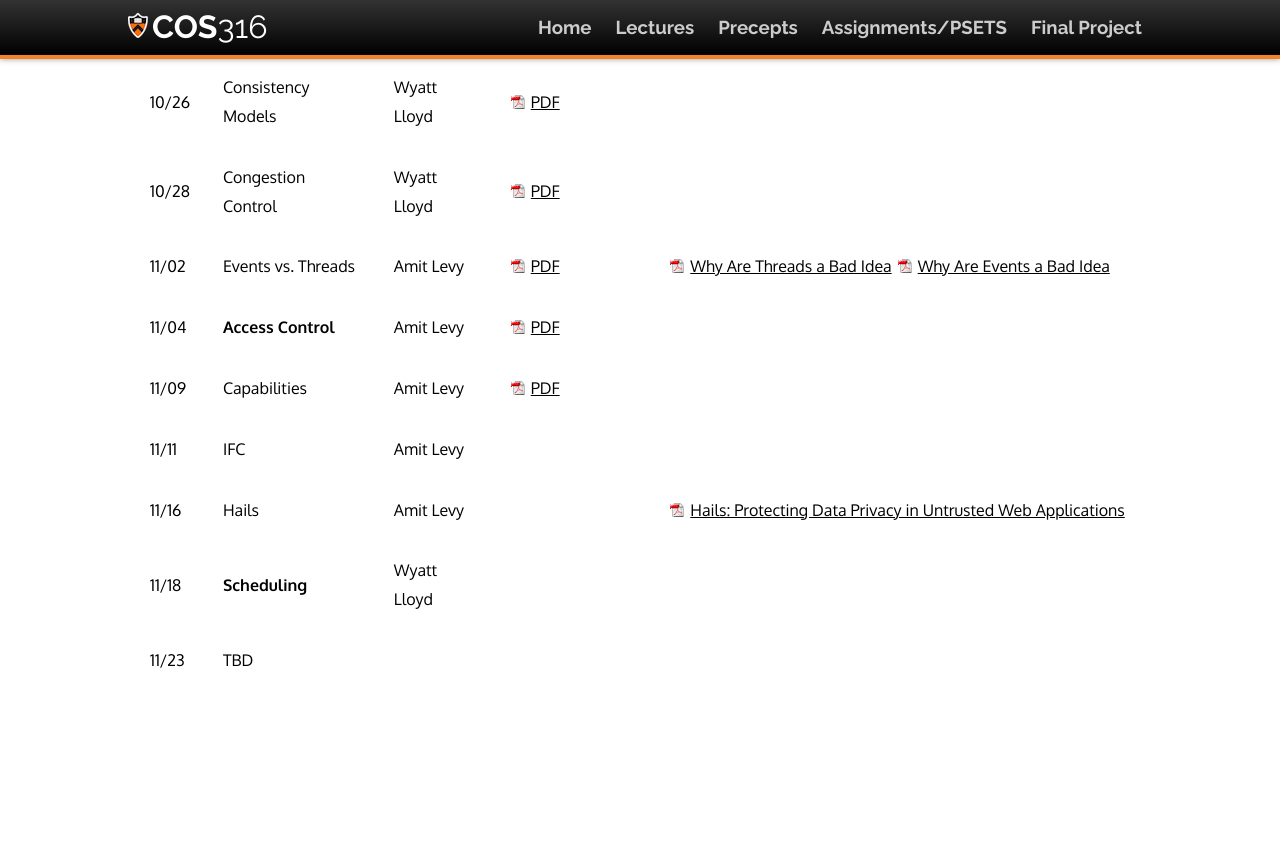
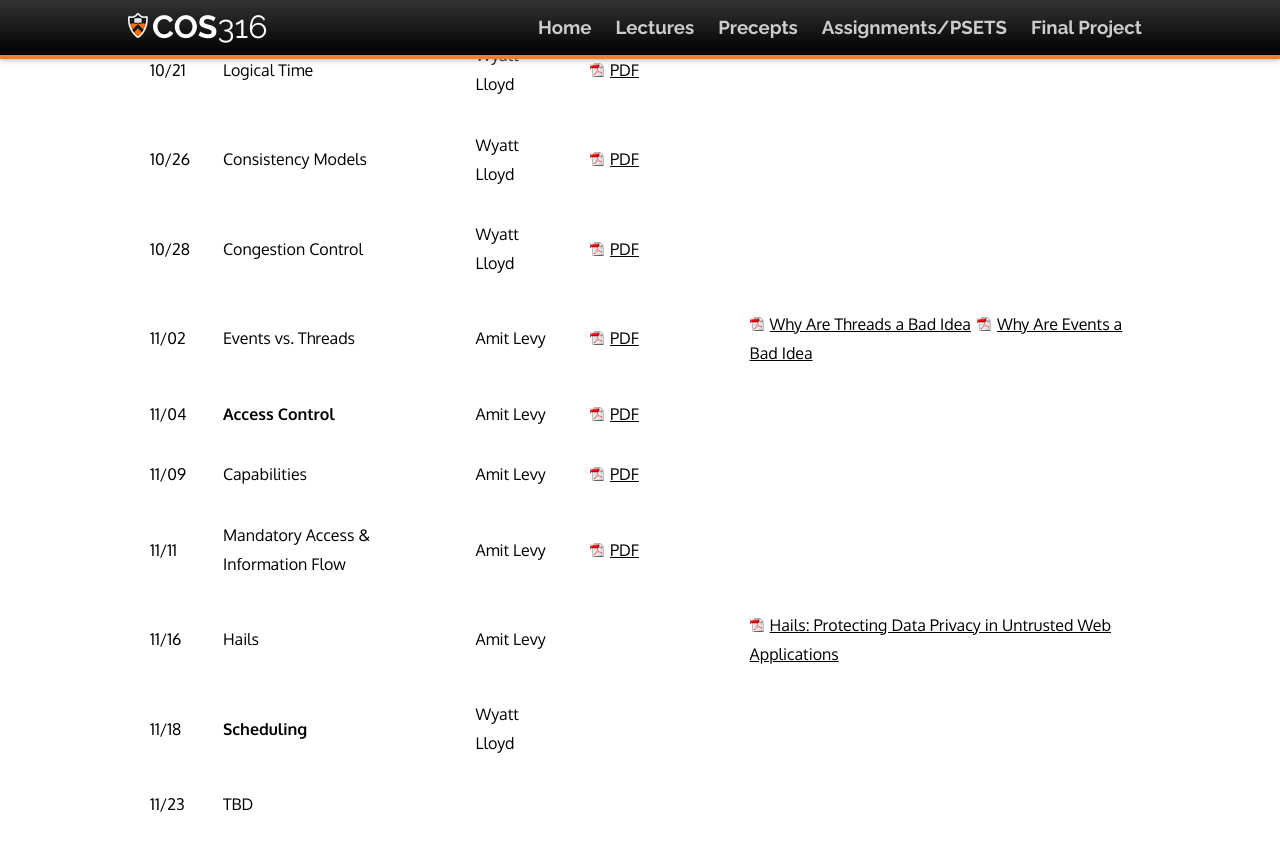
Before and after one commit to cos316/cos316-web, a Jekyll site: the page built from lectures.md, in a window 1280 px wide and 900 px high, scrolled down 1427 px. Shown: the top 851 px of the window. Built offline with Jekyll 4.4.1, drawn with Linux system fonts in a browser that asks for light colours; nearby versions of some CDN libraries; before the commit the page ends 2183 px from its top, so only the background shows below that.

Commit message:
Add mac lecture

```diff
--- a/lectures.md
+++ b/lectures.md
@@ -36,7 +36,7 @@ expected to attend lecture live if that is at all reasonable for you.
 | 11/02 | Events vs. Threads| Amit Levy   | [PDF](/lectures/L18-eventsvsthreads.pdf) | | [Why Are Threads a Bad Idea](https://web.stanford.edu/~ouster/cgi-bin/papers/threads.pdf) [Why Are Events a Bad Idea](https://www.usenix.org/legacy/events/hotos03/tech/full_papers/vonbehren/vonbehren.pdf) |
 | 11/04 | **Access Control**| Amit Levy   | [PDF](/lectures/L19-access-control.pdf) | | |
 | 11/09 | Capabilities      | Amit Levy   | [PDF](/lectures/L20-capabilities.pdf) | | |
-| 11/11 | IFC               | Amit Levy   | | | |
+| 11/11 | Mandatory Access & Information Flow | Amit Levy   | [PDF](/lectures/L21-mac.pdf) | | |
 | 11/16 | Hails             | Amit Levy   | | | [Hails: Protecting Data Privacy in Untrusted Web Applications](https://www.amitlevy.com/papers/hails-osdi2012.pdf) |
 | 11/18 | **Scheduling**    | Wyatt Lloyd | | | |
 | 11/23 | TBD               | | | | |
```
Also changed, not shown: 2 other files.
